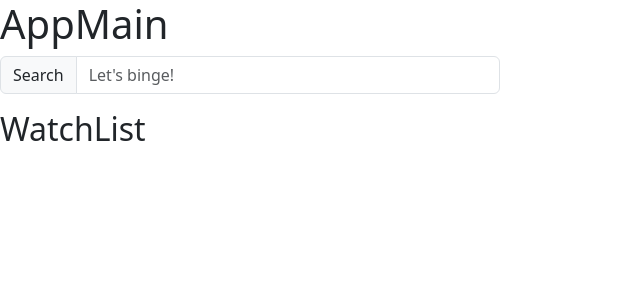
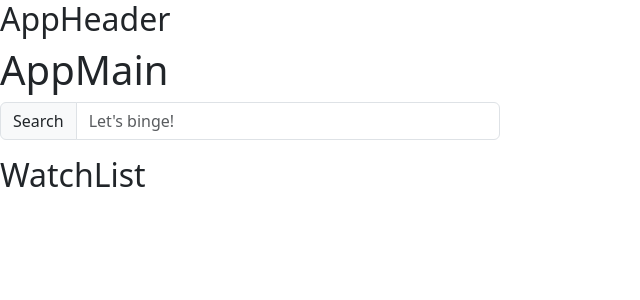
Before and after one commit to LisaKoizumiCipolla/vite-boolflix, a Vue app: page / in a window 1280 px wide. Shown: the top 300 px of the page, without its empty margins (0-640 px from the left). Built offline with nearby package versions, Linux system fonts and the light colour scheme.

Commit message:
Add appHeader

```diff
--- a/index.html
+++ b/index.html
@@ -3,7 +3,7 @@
   <head>
     <meta charset="UTF-8" />
     <!-- Icon by courtesy of Emanuela Pau-->
-    <link rel="icon" type="image/svg+xml" href="./src/assets/icon_boolflix/favicon_bool.png" />
+    <link rel="icon" type="boolflix logo" href="./src/assets/icon_boolflix/favicon_bool.png" />
     <meta name="viewport" content="width=device-width, initial-scale=1.0" />
 
     <link rel="stylesheet" href="https://cdnjs.cloudflare.com/ajax/libs/font-awesome/6.4.0/css/all.min.css" integrity="sha512-iecdLmaskl7CVkqkXNQ/ZH/XLlvWZOJyj7Yy7tcenmpD1ypASozpmT/E0iPtmFIB46ZmdtAc9eNBvH0H/ZpiBw==" crossorigin="anonymous" referrerpolicy="no-referrer" />
--- a/src/App.vue
+++ b/src/App.vue
@@ -1,4 +1,5 @@
 <script>
+import AppHeader from './components/AppHeader.vue'
 import AppMain from './components/AppMain.vue';
 import {store} from '../store'
 
@@ -6,6 +7,7 @@ export default {
     name: 'App',
 
     components:{
+      AppHeader,
       AppMain,
 
     }
@@ -13,6 +15,7 @@ export default {
 </script>
 
 <template>
+  <AppHeader />
   <AppMain />
 </template>
 
--- /dev/null
+++ b/src/components/AppHeader.vue
@@ -0,0 +1,21 @@
+<template>
+    <div>
+        <h2>
+            AppHeader
+        </h2>
+    </div>
+</template>
+<script>
+export default {
+
+    name: 'AppHeader',
+
+components: {
+},
+
+
+}
+</script>
+<style lang="scss">
+
+</style>
--- a/src/components/AppMain.vue
+++ b/src/components/AppMain.vue
@@ -14,6 +14,8 @@ import axios from 'axios';
 import SearchElement from './SearchElement.vue'
 
 export default {
+
+    name: 'AppMain',
 
     components: {
         WatchList,
--- a/src/components/SearchElement.vue
+++ b/src/components/SearchElement.vue
@@ -7,6 +7,8 @@
 </template>
 <script>
 export default {
+    name: 'SearchElement',
+
     data(){
         return {
             searchedItem : ''
--- a/src/components/SingleElement.vue
+++ b/src/components/SingleElement.vue
@@ -32,6 +32,9 @@
 
 <script>
 export default {
+
+    name: 'SingleElement',
+
     props : {
         poster : String,
         title : String,
--- a/src/components/WatchList.vue
+++ b/src/components/WatchList.vue
@@ -17,6 +17,8 @@ import SingleElement from './SingleElement.vue'
 
 export default {
 
+    name: 'WatchList',
+
     components: {
         SingleElement
     },
```
